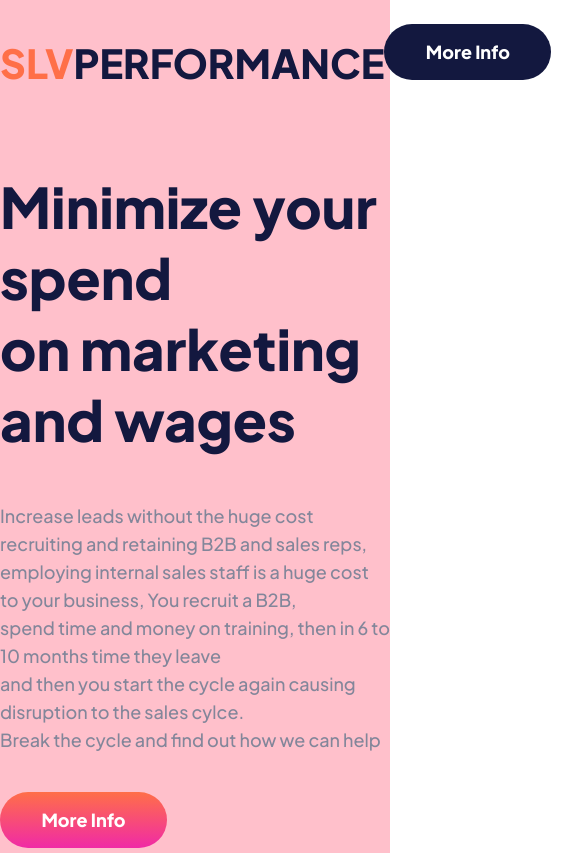
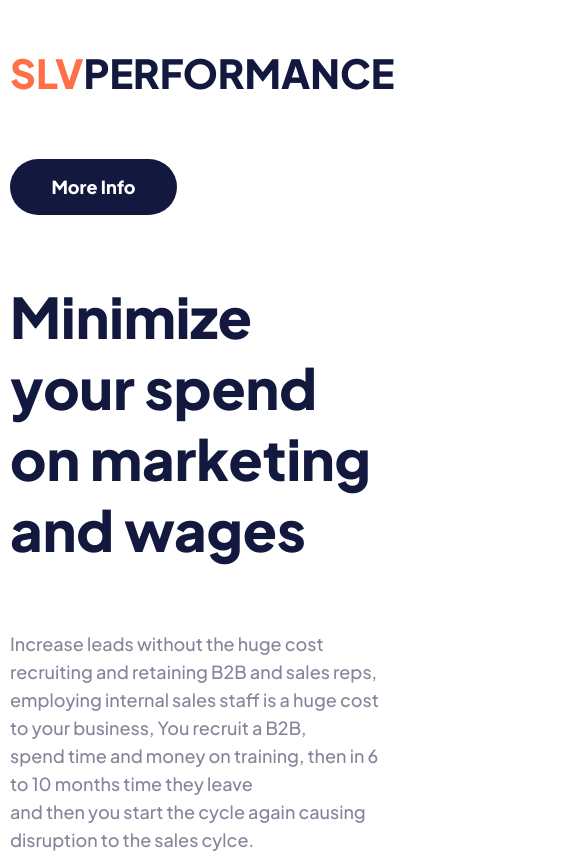
Before and after one commit to shaunvan119/slv-sales-landing-page, a React (Create React App) app: page / in a window 390 px wide. Shown: the top 853 px of the page, 585 px wide, since content can reach past the window. Built offline with nearby package versions, Linux system fonts and the light colour scheme.

Commit message:
mobile layout

```diff
--- a/src/index.css
+++ b/src/index.css
@@ -10,7 +10,6 @@ body {
 .wrapper {
   display: flex;
   flex-direction: column;
-  background-color: pink;
   max-width: 1100px; /*adjust the width to auto adjust*/
   margin: 0 auto;
 
@@ -227,3 +226,33 @@ button {
       border: none;
       font-family: Plus Jakarta Sans;
     }
+
+    /*MQ*/
+@media  (max-width: 1071px) {
+  .main-container, .top-section {
+    display: flex;
+    flex-direction: column;
+    align-items: center;
+
+
+  }
+
+  .top-section {
+
+    display: flex;
+    margin: 10px;
+
+  }
+
+  .wrapper {
+  display: flex;
+  flex-direction: column;
+
+}
+
+.top-header {
+  display: flex;
+  flex-direction: column;
+  margin: 10px;
+}
+}
```
